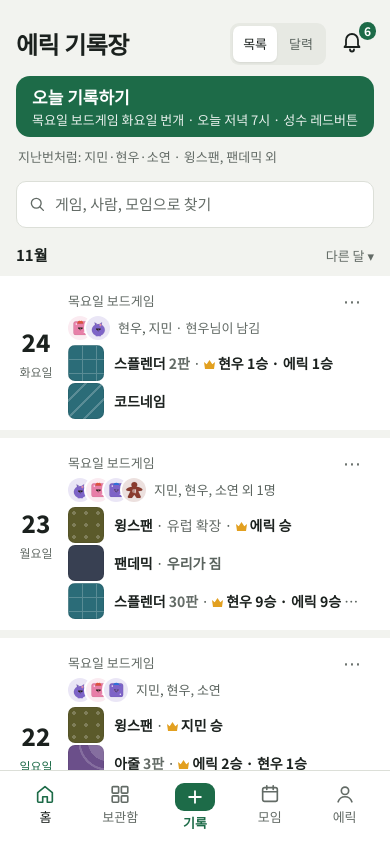
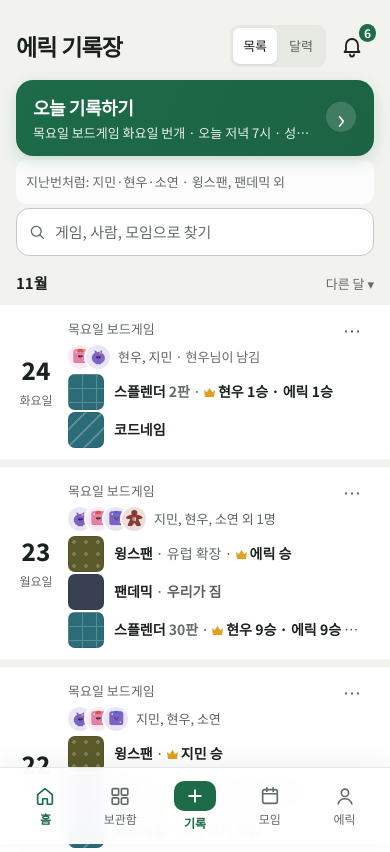
Before and after one commit to arkeun/arkeun, a plain HTML site: page index.html in a window 390 px wide. Shown: the top 852 px of the page. Drawn offline with nearby package versions, Linux system fonts and the light colour scheme.

Commit message:
Polish mobile UI and touch interactions

```diff
--- a/index.html
+++ b/index.html
@@ -3739,4 +3739,82 @@ ReactDOM.createRoot(document.getElementById('app')).render(html`<${App}/>`);
 })();
 </script>
 
+
+<style id="ux-polish">
+/* 2026-11 UX polish: touch targets, hierarchy, and mobile navigation */
+#app { min-height: 100svh; }
+.topbar { padding-block: 16px 12px; }
+.topbar h1 { font-size: 23px; letter-spacing: -.035em; }
+.recbig {
+  position: relative;
+  min-height: 76px;
+  padding: 13px 54px 13px 17px;
+  border-radius: 17px;
+  background: linear-gradient(115deg, var(--accent-fill), color-mix(in srgb, var(--accent-fill) 82%, #183e2d));
+  box-shadow: 0 5px 16px color-mix(in srgb, var(--accent-fill) 18%, transparent);
+  transition: transform .16s ease, box-shadow .16s ease;
+}
+.recbig::after {
+  content: "›";
+  position: absolute;
+  right: 18px;
+  top: 50%;
+  transform: translateY(-54%);
+  width: 30px;
+  height: 30px;
+  display: grid;
+  place-items: center;
+  border-radius: 50%;
+  background: rgba(255,255,255,.16);
+  font-size: 27px;
+  line-height: 1;
+  font-weight: 400;
+}
+.recbig b { font-size: 18px; letter-spacing: -.025em; }
+.recbig span { margin-top: 2px; }
+.recbig:active { transform: scale(.99); box-shadow: none; }
+.againline {
+  min-height: 44px;
+  margin: 4px 0 2px;
+  padding: 8px 10px;
+  border-radius: 10px;
+  background: color-mix(in srgb, var(--surface) 72%, var(--bg));
+}
+.search input {
+  min-height: 48px;
+  border-radius: 13px;
+  border-color: color-mix(in srgb, var(--line) 82%, var(--ink-3));
+  transition: border-color .16s ease, box-shadow .16s ease;
+}
+.search input:focus {
+  outline: none;
+  border-color: var(--accent);
+  box-shadow: 0 0 0 3px color-mix(in srgb, var(--accent) 13%, transparent);
+}
+.tabbar {
+  border-top-color: color-mix(in srgb, var(--line) 75%, transparent);
+  box-shadow: 0 -5px 22px rgba(20,30,25,.06);
+  padding-top: 7px;
+  background: color-mix(in srgb, var(--surface) 94%, transparent);
+  -webkit-backdrop-filter: saturate(140%) blur(14px);
+  backdrop-filter: saturate(140%) blur(14px);
+}
+.tabbar button {
+  min-height: 48px;
+  justify-content: center;
+  gap: 3px;
+  font-size: 12px;
+  transition: color .16s ease, transform .16s ease;
+}
+.tabbar button[aria-current="page"] { color: var(--accent); font-weight: 700; }
+.tabbar button[aria-current="page"] svg { color: var(--accent); }
+.tabbar .rectab .rc { width: 42px; height: 30px; border-radius: 10px; }
+.btn, .pill, .wp, .favbtn { min-height: 40px; }
+.iconbtn, .bellbtn { min-width: 44px; min-height: 44px; display: inline-flex; align-items: center; justify-content: center; }
+h2.sec { margin-top: 25px; }
+@media (prefers-reduced-motion: reduce) {
+  .recbig, .search input, .tabbar button { transition: none; }
+}
+</style>
+
 </body></html>
```
